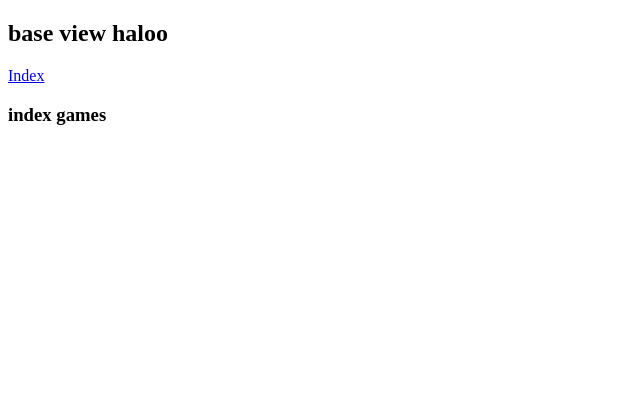
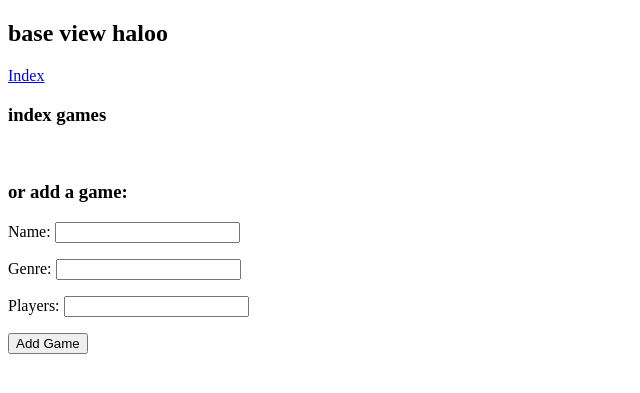
Before and after one commit to dtklumpp/django-practice, a Django app: page /games/ in a window 1280 px wide. Shown: the top 393 px of the page, without its empty margins (0-640 px from the left). Run offline with Django 3.2, Linux system fonts and the light colour scheme; data that the repository does not hold is empty; parts of the project's set-up code (start-up, migrations or seed data) failed here and were passed over.

Commit message:
finished adding crud for base games model

```diff
--- a/main_app/forms.py
+++ b/main_app/forms.py
@@ -1,4 +1,4 @@
-from django.forms import ModelForms
+from django.forms import ModelForm
 from .models import Game
 
 class Game_Form(ModelForm):
--- a/main_app/templates/games/edit.html
+++ b/main_app/templates/games/edit.html
@@ -1,7 +1,7 @@
 {% extends 'base.html' %}
 {% block content %}
 
-<form action="" method=POST>
+<form action="/games/edit/{{game.id}}" method="POST">
     {% csrf_token %}
     {{ game_form.as_p }}
     <input type="submit" value="Edit">
--- a/main_app/templates/games/index.html
+++ b/main_app/templates/games/index.html
@@ -8,7 +8,24 @@
                 <a href="show/{{game.id}}">
                     {{ game }}
                 </a>
+                <form action="/games/delete/{{game.id}}" method="post">
+                    {% csrf_token %}
+                    <input type="submit" value="delete">
+                </form>
+                <br>
             </li>
         {% endfor %}
     </ul>
+
+    <br>
+
+    <h3>or add a game:</h3>
+
+    <form action="/games/create" method="post">
+        {% csrf_token %}
+        {{ game_form.as_p }}
+        <input type="submit" value="Add Game">
+    </form>
+
+
 {% endblock %}
--- a/main_app/urls.py
+++ b/main_app/urls.py
@@ -5,5 +5,7 @@ urlpatterns = [
     path('', views.home, name='home'),
     path('games/', views.games_index, name='games-O'),
     path('games/show/<int:game_id>', views.games_show, name='games-show'),
-    path('games/edit/<int:game_id', views.games_edit, name='games-edit'),
+    path('games/edit/<int:game_id>', views.games_edit, name='games-edit'),
+    path('games/create', views.games_create, name='game-create'),
+    path('games/delete/<int:game_id>', views.games_delete, name='games-delete'),
 ]
--- a/main_app/views.py
+++ b/main_app/views.py
@@ -1,6 +1,7 @@
-from django.shortcuts import render
+from django.shortcuts import render, redirect
 from django.http import HttpResponse
-from .models import Game
+# internal imports
+from .models import *
 from .forms import *
 
 # Create your views here.
@@ -9,10 +10,20 @@ def home(request):
 
 def games_index(request):
     games = Game.objects.all()
+    game_form = Game_Form()
     context = {
         "game_list": games,
+        "game_form": game_form,
     }
     return render(request, 'games/index.html', context)
+
+def games_create(request):
+    if request.method == "POST":
+        game_form = Game_Form(request.POST)
+        if game_form.is_valid():
+            game_form.save()
+            return redirect('/games/')
+
 
 def games_show(request, game_id):
     game = Game.objects.get(id=game_id)
@@ -23,9 +34,20 @@ def games_show(request, game_id):
 
 def games_edit(request, game_id):
     game = Game.objects.get(id=game_id)
-    game_form = Game_Form()
+    if request.method == "POST":
+        game_form = Game_Form(request.POST, instance=game)
+        if game_form.is_valid():
+            edited_form = game_form.save(commit=False)
+            edited_form.save()
+            return redirect('games-show', game_id=game_id)
+    game_form = Game_Form(instance=game)
     context = {
         "game": game,
         "game_form": game_form,
     }
     return render(request, 'games/edit.html', context)
+
+def games_delete(request, game_id):
+    game = Game.objects.get(id=game_id)
+    game.delete()
+    return redirect('/games/')
```
